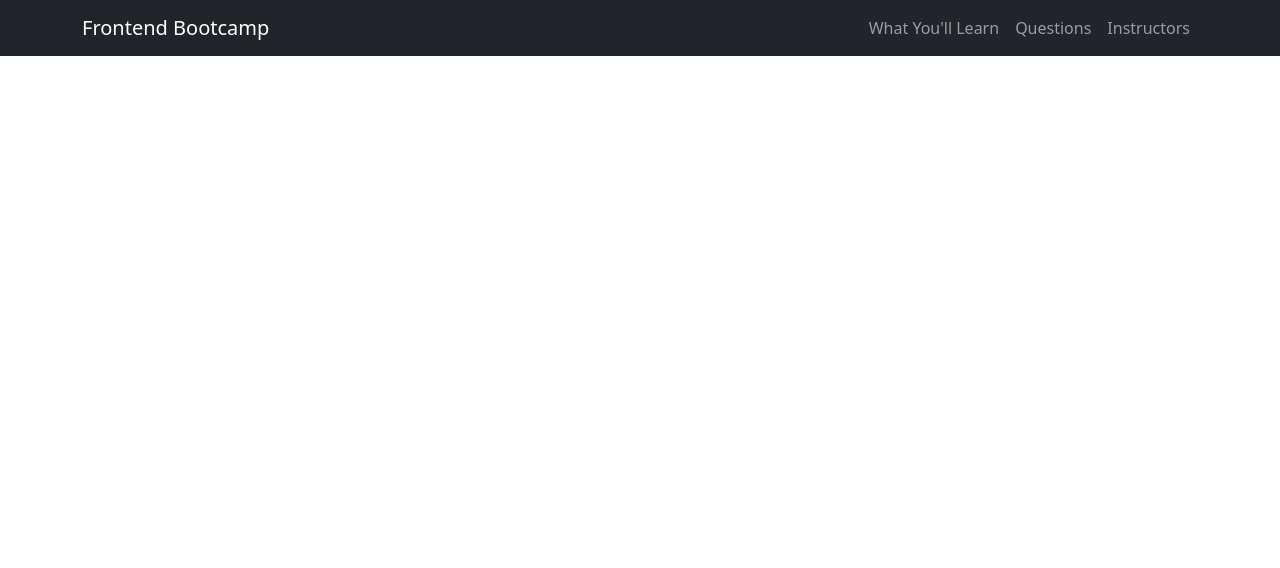
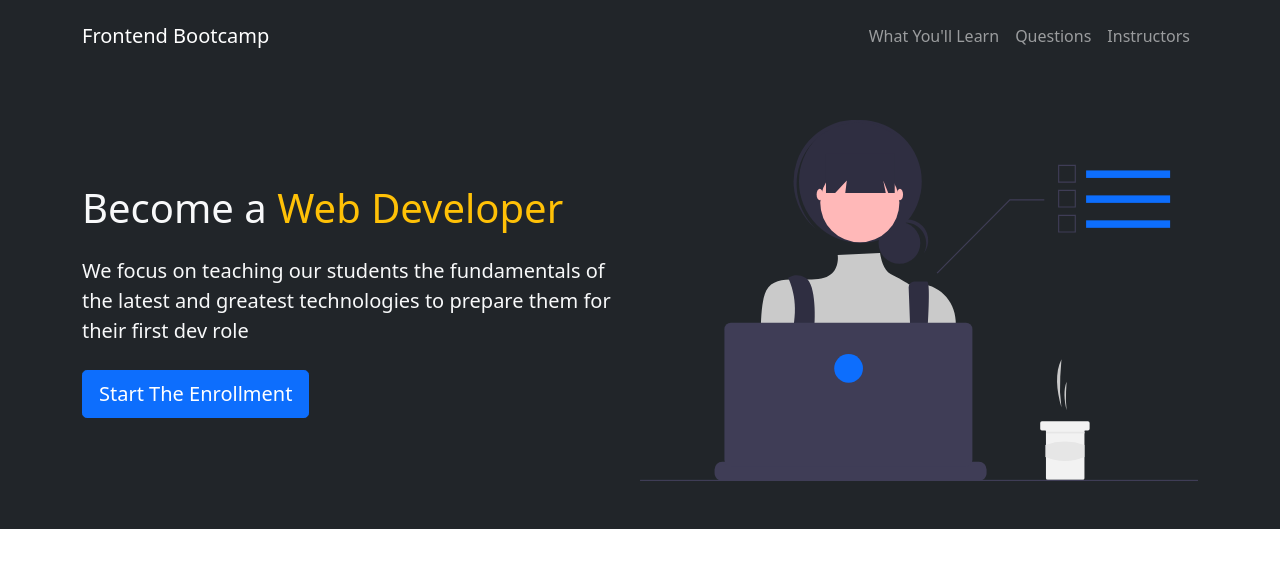
Before and after one commit to MasterSancho/Bootstrap-5-Crash-Course, a plain HTML site: page index.html in a window 1280 px wide. Drawn offline with nearby package versions, Linux system fonts and the light colour scheme.

Commit message:
003->Showcase Area

```diff
--- a/index.html
+++ b/index.html
@@ -14,7 +14,8 @@
   <title>Frontend Bootcamp</title>
  </head>
  <body>
-  <nav class="navbar navbar-expand-md bg-dark navbar-dark">
+  <!-- Navbar -->
+  <nav class="navbar navbar-expand-md bg-dark navbar-dark py-3">
    <div class="container">
     <a href="#" class="navbar-brand">Frontend Bootcamp</a>
 
@@ -44,6 +45,31 @@
     </div>
    </div>
   </nav>
+
+  <!-- Showcase -->
+  <section class="bg-dark text-light p-5 text-center text-sm-start">
+   <div class="container">
+    <div class="d-sm-flex align-items-center justify-content-between">
+     <div>
+      <h1>Become a <span class="text-warning">Web Developer</span></h1>
+
+      <p class="lead my-4">
+       We focus on teaching our students the fundamentals of the latest and
+       greatest technologies to prepare them for their first dev role
+      </p>
+
+      <button class="btn btn-primary btn-lg">Start The Enrollment</button>
+     </div>
+
+     <img
+      class="img-fluid w-50 d-none d-sm-block"
+      src="img/showcase.svg"
+      alt="showcase"
+     />
+    </div>
+   </div>
+  </section>
+
   <!-- JavaScript Bundle with Popper -->
   <script
    src="https://cdn.jsdelivr.net/npm/bootstrap@5.1.3/dist/js/bootstrap.bundle.min.js"
```
